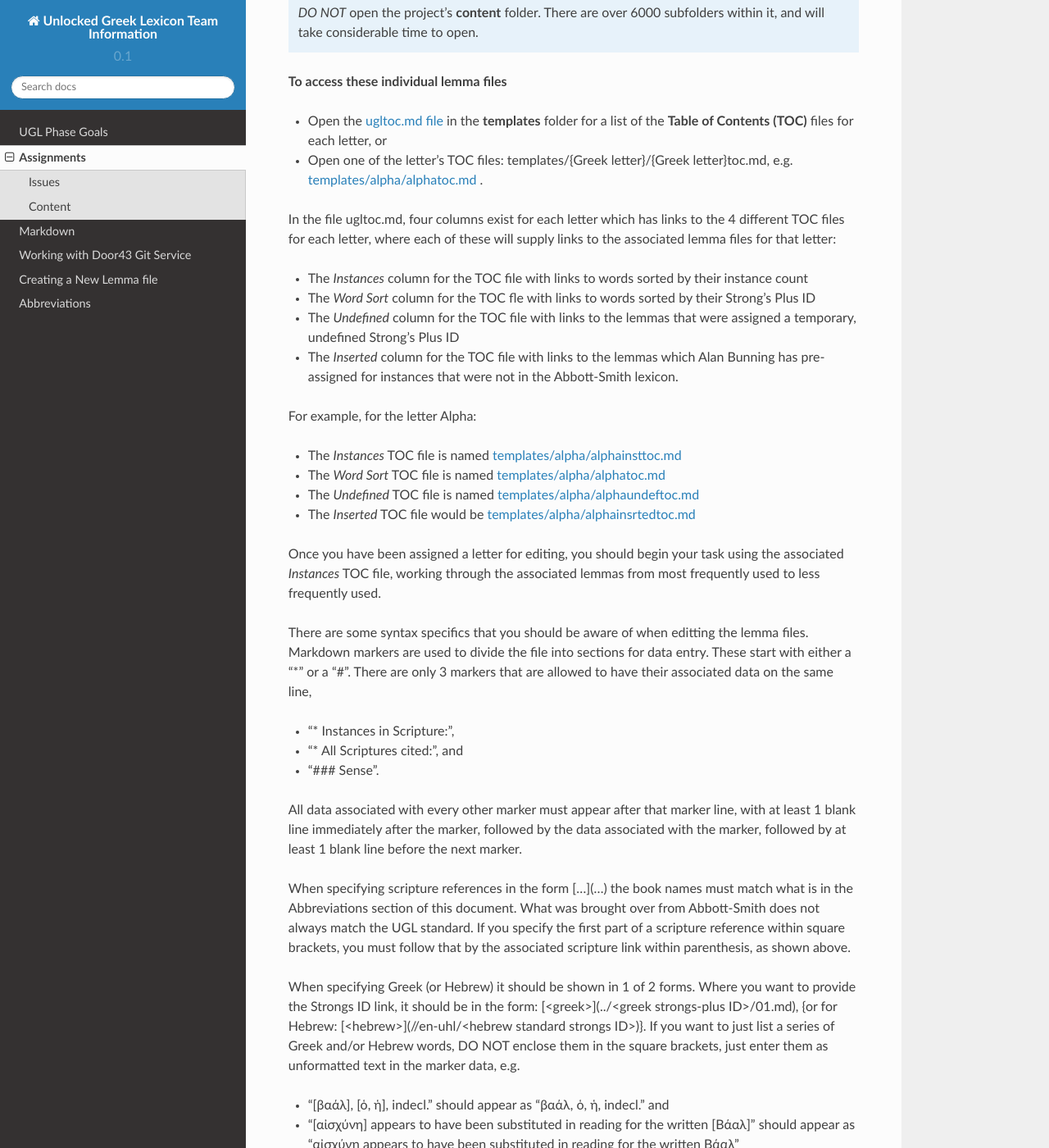
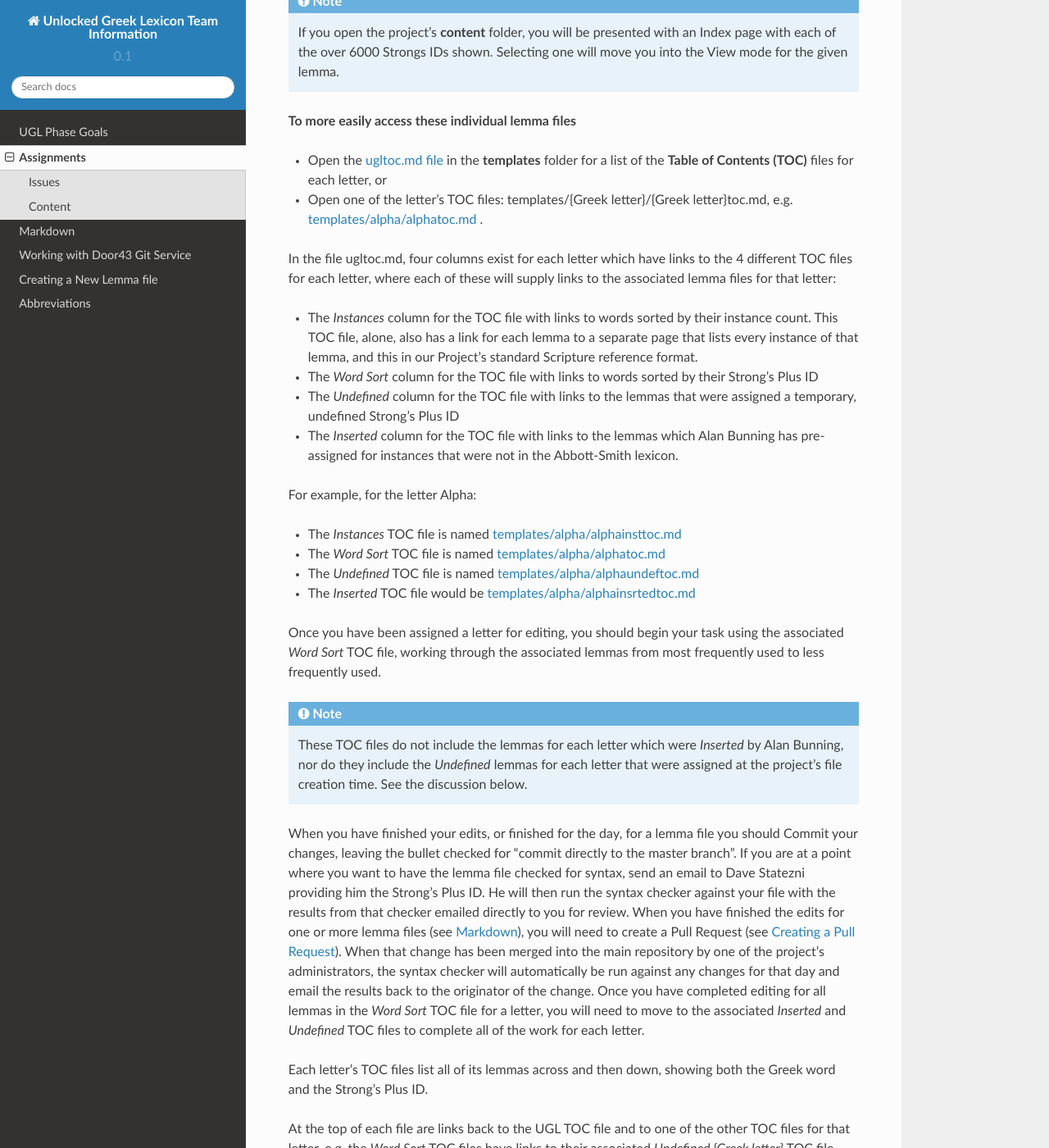
Before and after one commit to unfoldingWord-dev/Unlocked-Greek-Lexicon-Info, a Sphinx documentation site: the page built from docs/assignments.rst, in a window 1280 px wide and 1400 px high, scrolled down 794 px. Shown: the whole window at 82% size. Built offline with Sphinx 7.4.7 and the Read the Docs theme 2.0.0, drawn with Linux system fonts in a browser that asks for light colours; some of the changed text lies outside the part shown.

Commit message:
Update assignments.rst
Significant clarification changes

```diff
--- a/docs/assignments.rst
+++ b/docs/assignments.rst
@@ -4,7 +4,7 @@ Assignments
 ===========
 Issues
 -----------
-A Door43 **Issue** will be created for each letter of the Greek alphabet and assigned to the individual responsible for editing all of the lemmas for that letter, using the Door43 **Assignee** field.
+A Door43 **Issue** has been created for each letter of the Greek alphabet. An individual is assigned, or self-assigns themselves, to be responsible for editing all of the lemmas for that letter, using the Door43 **Assignee** field.
 
 **To work on an Issue**
 
@@ -12,19 +12,19 @@ A Door43 **Issue** will be created for each letter of the Greek alphabet and ass
 
 Content
 -------
-The project’s data files are all under the folder **content**.  A subfolder for each Strong’s Plus ID has been created which has a single file, 01.md, to store the lemma data.
+The project’s data files are all under the folder **content**.  A subfolder for each Strong’s Plus ID (5 digits long) has been created which has a single file, 01.md, to store the lemma data.
 
-.. note:: *DO NOT* open the project’s **content** folder. There are over 6000 subfolders within it, and will take considerable time to open.
+.. note:: If you open the project’s **content** folder, you will be presented with an Index page with each of the over 6000 Strongs IDs shown. Selecting one will move you into the View mode for the given lemma.
 
-**To access these individual lemma files**
+**To more easily access these individual lemma files**
 
 * Open the `ugltoc.md file <https://git.door43.org/Door43/en-ugl/src/master/templates/ugltoc.md>`_ in the **templates** folder for a list of the **Table of Contents (TOC)** files for each letter, or
 * Open one of the letter’s TOC files: templates/{Greek letter}/{Greek letter}toc.md, e.g. `templates/alpha/alphatoc.md <https://git.door43.org/Door43/en-ugl/src/master/templates/alpha/alphatoc.md>`_ .
 
-In the file ugltoc.md, four columns exist for each letter which has links to the 4 different TOC files for each letter, where each of these will supply links to the associated lemma files for that letter:
+In the file ugltoc.md, four columns exist for each letter which have links to the 4 different TOC files for each letter, where each of these will supply links to the associated lemma files for that letter:
 
-* The *Instances* column for the TOC file with links to words sorted by their instance count
-* The *Word Sort* column for the TOC fle with links to words sorted by their Strong’s Plus ID
+* The *Instances* column for the TOC file with links to words sorted by their instance count. This TOC file, alone, also has a link for each lemma to a separate page that lists every instance of that lemma, and this in our Project’s standard Scripture reference format.
+* The *Word Sort* column for the TOC file with links to words sorted by their Strong’s Plus ID
 * The *Undefined* column for the TOC file with links to the lemmas that were assigned a temporary, undefined Strong’s Plus ID
 * The *Inserted* column for the TOC file with links to the lemmas which Alan Bunning has pre-assigned for instances that were not in the Abbott-Smith lexicon.
 
@@ -35,41 +35,11 @@ For example, for the letter Alpha:
 * The *Undefined* TOC file is named `templates/alpha/alphaundeftoc.md <https://git.door43.org/Door43/en-ugl/src/master/templates/alpha/alphaundeftoc.md>`_
 * The *Inserted* TOC file would be `templates/alpha/alphainsrtedtoc.md <https://git.door43.org/Door43/en-ugl/src/master/templates/alpha/alphainsrtedtoc.md>`_
 
-Once you have been assigned a letter for editing, you should begin your task using the associated *Instances* TOC file, working through the associated lemmas from most frequently used to less frequently used.
-
-There are some syntax specifics that you should be aware of when editting the lemma files. Markdown markers
-are used to divide the file into sections for data entry. These start with either a "*" or a "#".
-There are only 3 markers that are allowed to have their associated data on the same line,
-
-* "* Instances in Scripture:",
-* "* All Scriptures cited:", and
-* "### Sense".
-
-All data associated with every other marker must appear after that marker line,
-with at least 1 blank line immediately after the marker, followed by the data associated with the marker,
-followed by at least 1 blank line before the next marker.
-
-When specifying scripture references in the form [...](...) the book names must match what is in the
-Abbreviations section of this document. What was brought over from Abbott-Smith does not always match the
-UGL standard. If you specify the first part of a scripture reference within square brackets, you must
-follow that by the associated scripture link within parenthesis, as shown above.
-
-When specifying Greek (or Hebrew) it should be shown in 1 of 2 forms. Where you want to provide the
-Strongs ID link, it should be in the form: [<greek>](../<greek strongs-plus ID>/01.md), {or for
-Hebrew: [<hebrew>](//en-uhl/<hebrew standard strongs ID>)}. If you want to just list a series of
-Greek and/or Hebrew words, DO NOT enclose them in the square brackets, just enter them as unformatted
-text in the marker data, e.g.
-
-* "[βαάλ], [ὁ, ἡ], indecl." should appear as "βαάλ, ὁ, ἡ, indecl." and
-* "[αἰσχύνη] appears to have been substituted in reading for the written [Βάαλ]" should appear as "αἰσχύνη appears to have been substituted in reading for the written Βάαλ"
-
-My examples above are not quite correct, we want to expand/replace EVERY abbreviation in the UGL files.
-
-.. note:: For those of you reviewing the html UGL syntax error reports, the error message: "Marker order is incorrect" is really trying to say that you mistyped/altered the marker text so that the standard order of markers has been violated.
+Once you have been assigned a letter for editing, you should begin your task using the associated *Word Sort* TOC file, working through the associated lemmas from most frequently used to less frequently used.
 
 .. note:: These TOC files do not include the lemmas for each letter which were *Inserted* by Alan Bunning, nor do they include the *Undefined* lemmas for each letter that were assigned at the project’s file creation time. See the discussion below.
 
-Once you have completed editing for all lemmas in the *Instances* TOC file for a letter, you will need to move to the associated *Word Sort*, *Inserted* and *Undefined* TOC files to complete all of the work for each letter. When you have finished the edits for each lemma file (see :ref:`Markdown`), you will need to create a Pull Request (see :ref:`pullrequest`).
+When you have finished your edits, or finished for the day, for a lemma file you should Commit your changes, leaving the bullet checked for “commit directly to the master branch”. If you are at a point where you want to have the lemma file checked for syntax, send an email to Dave Statezni providing him the Strong’s Plus ID. He will then run the syntax checker against your file with the results from that checker emailed directly to you for review.  When you have finished the edits for one or more lemma files (see :ref:`Markdown`), you will need to create a Pull Request (see :ref:`pullrequest`). When that change has been merged into the main repository by one of the project’s administrators, the syntax checker will automatically be run against any changes for that day and email the results back to the originator of the change. Once you have completed editing for all lemmas in the *Word Sort* TOC file for a letter, you will need to move to the associated *Inserted* and *Undefined* TOC files to complete all of the work for each letter.
 
 Each letter’s TOC files list all of its lemmas across and then down, showing both the Greek word and the Strong’s Plus ID.
 
```
